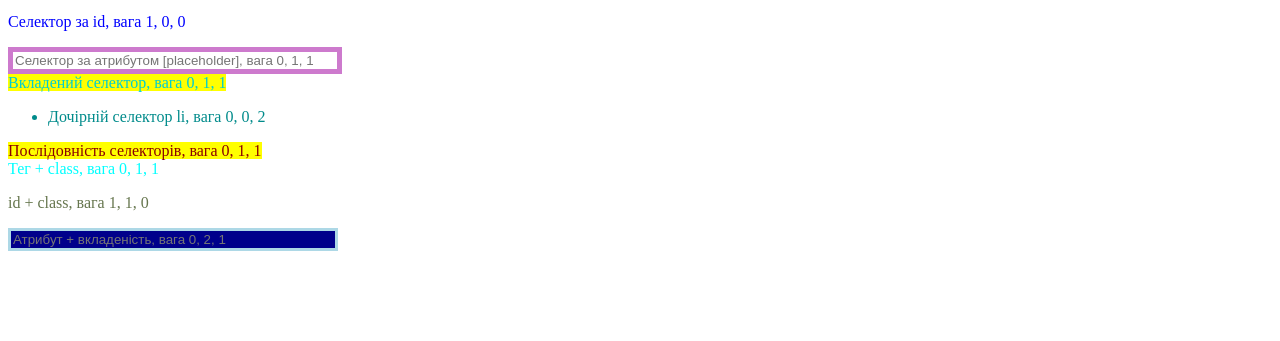
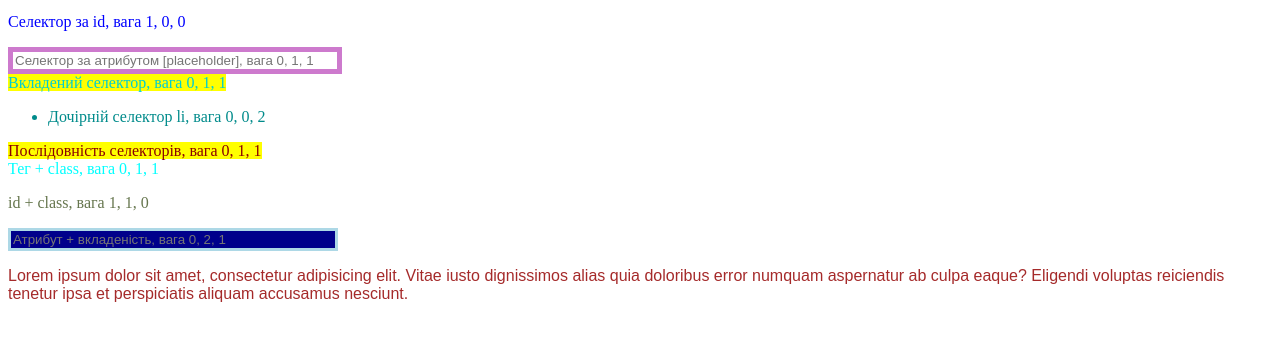
Before and after one commit to Visvald4s/hm5, a plain HTML site: page index.html in a window 1280 px wide. Shown: the part 127-468 px from the top of the page. Drawn offline with Linux system fonts and the light colour scheme.

Commit message:
Третій коміт. Додано параграф

```diff
--- a/index.html
+++ b/index.html
@@ -43,9 +43,9 @@
 
 
 
-    <!--<p class="par">Lorem ipsum dolor sit amet, consectetur adipisicing elit. Vitae iusto dignissimos alias quia
+    <p class="par">Lorem ipsum dolor sit amet, consectetur adipisicing elit. Vitae iusto dignissimos alias quia
         doloribus error numquam aspernatur ab culpa eaque? Eligendi voluptas reiciendis tenetur ipsa et perspiciatis
-        aliquam accusamus nesciunt.</p>-->
+        aliquam accusamus nesciunt.</p>
 </body>
 
 </html>
```
